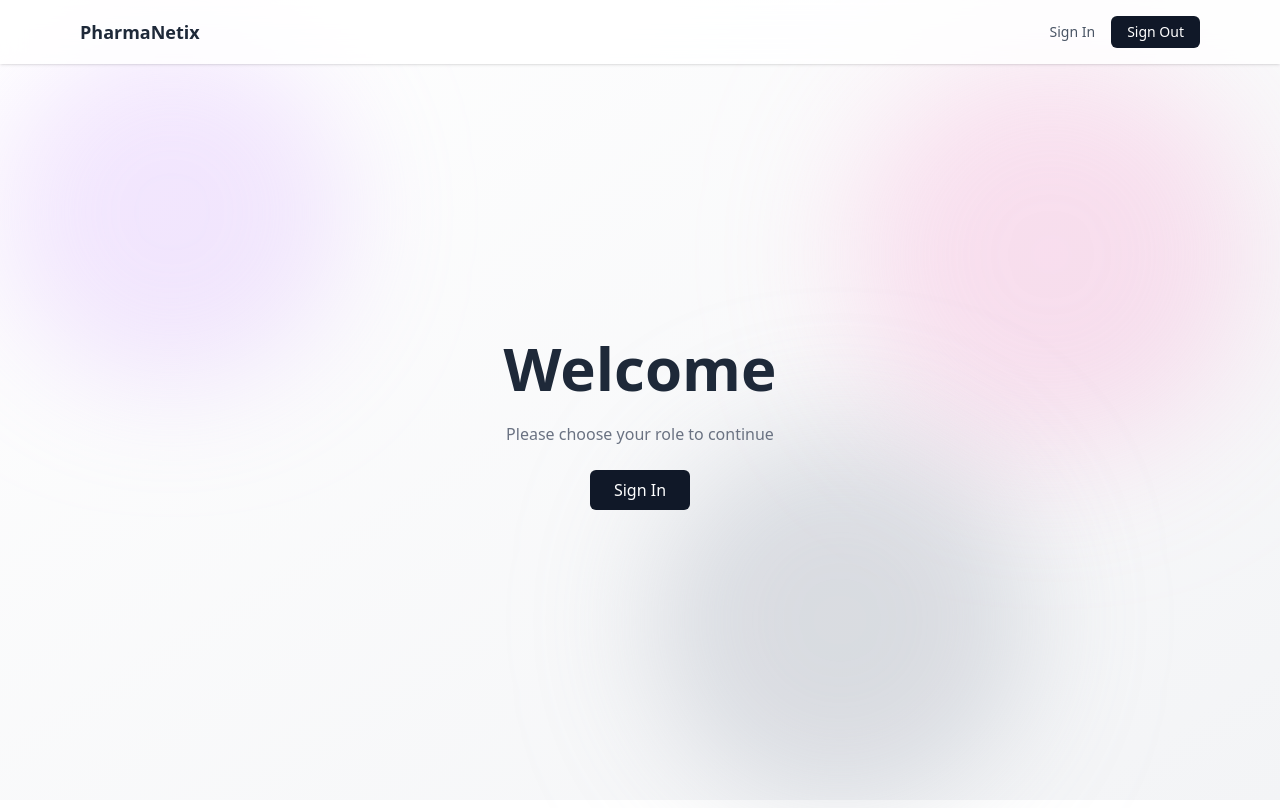
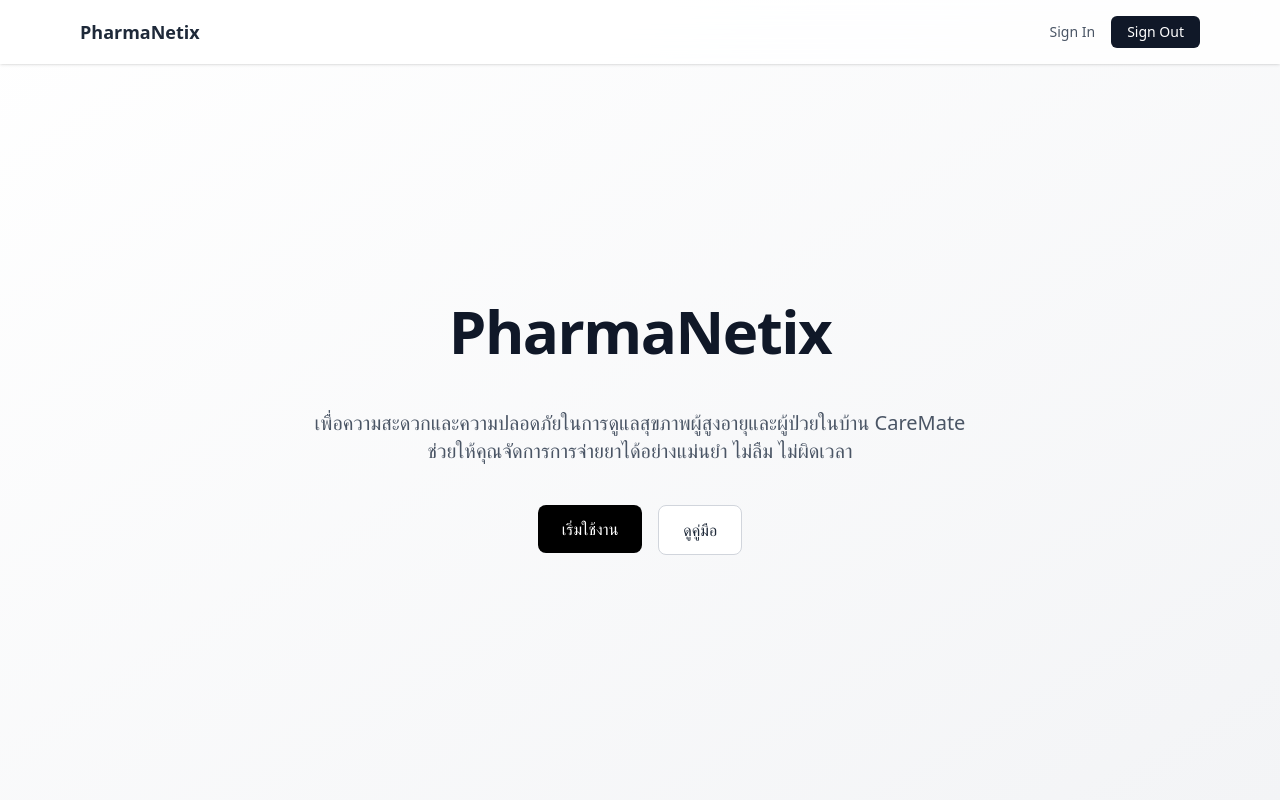
Before and after one commit to Mixzz-12/web_server, a Next.js app: page / in a window 1280 px wide. Built offline with nearby package versions, Linux system fonts and the light colour scheme.

Commit message:
Fix welcome page and add guidebook

```diff
--- a/app/client/page.jsx
+++ b/app/client/page.jsx
@@ -95,7 +95,7 @@ export default function PatientDashboard() {
           <a href="#" className="font-semibold text-indigo-600">
             📋ข้อมูลผู้ป่วย
           </a>
-          <a href="/client/machine">⚙️ ควบคุมตู่จ่ายยา</a>
+          <a href="/client/machine">⚙️ ควบคุมตู้จ่ายยา</a>
           <a href="/client/time_setting">⏰ ตั้งเวลา</a>
         </nav>
       </aside>
--- a/app/client/time_setting/page.jsx
+++ b/app/client/time_setting/page.jsx
@@ -127,7 +127,7 @@ export default function TimePage() {
         <h2 className="text-xl font-bold mb-8">Menu</h2>
         <nav className="flex flex-col space-y-4 text-gray-700">
           <a href="/client" className="font-sans">📋ข้อมูลผู้ป่วย</a>
-          <a href="/client/machine">⚙️ ควบคุมตู่จ่ายยา</a>
+          <a href="/client/machine">⚙️ ควบคุมตู้จ่ายยา</a>
           <a href="#" className="font-semibold text-indigo-600">⏰ ตั้งเวลา</a>
         </nav>
       </aside>
--- a/app/page.jsx
+++ b/app/page.jsx
@@ -1,56 +1,65 @@
 'use client';
-
 
 import Navbar from "./components/Navbar";
 import Link from "next/link";
 import { motion } from "framer-motion";
-import AnimatedBlob from "./components/motion/AnimatedBlob";
+
 
 export default function Home() {
   return (
-
     <main className="relative min-h-screen bg-gradient-to-br from-white to-gray-100">
       <Navbar />
-      <div className="relative z-10 flex flex-col items-center justify-center h-[calc(100vh-80px)] px-4 text-center space-y-6">
+      <div className="relative z-10 flex flex-col items-center justify-center h-[calc(100vh-80px)] px-4 text-center space-y-10">
 
         <motion.h1
-          initial={{ opacity: 0, y: 30 }}
+          initial={{ opacity: 0, y: 20 }}
           animate={{ opacity: 1, y: 0 }}
           transition={{ duration: 0.8 }}
-          className="text-6xl font-bold text-gray-800"
+          className="text-5xl sm:text-6xl font-semibold text-gray-900 leading-tight tracking-tight max-w-4xl"
         >
-          Welcome
+          PharmaNetix
+
         </motion.h1>
 
         <motion.p
           initial={{ opacity: 0 }}
           animate={{ opacity: 1 }}
-          transition={{ duration: 1, delay: 0.3 }}
-          className="text-gray-500"
+          transition={{ duration: 1, delay: 0.4 }}
+          className="text-lg sm:text-xl text-gray-600 max-w-2xl"
         >
-          Please choose your role to continue
+          เพื่อความสะดวกและความปลอดภัยในการดูแลสุขภาพผู้สูงอายุและผู้ป่วยในบ้าน
+          CareMate ช่วยให้คุณจัดการการจ่ายยาได้อย่างแม่นยำ ไม่ลืม ไม่ผิดเวลา
         </motion.p>
 
         <motion.div
           initial={{ opacity: 0, scale: 0.95 }}
           animate={{ opacity: 1, scale: 1 }}
-          transition={{ duration: 0.5, delay: 0.6 }}
-          className="flex space-x-4"
+          transition={{ duration: 0.5, delay: 0.8 }}
+          className="flex flex-col sm:flex-row space-y-3 sm:space-y-0 sm:space-x-4"
         >
           <Link href="/login">
             <motion.button
               whileHover={{ scale: 1.05 }}
               whileTap={{ scale: 0.95 }}
-              className="px-6 py-2 bg-gray-900 text-white rounded-md hover:bg-black transition cursor-pointer"
+              className="px-6 py-3 bg-black text-white rounded-lg hover:bg-gray-900 transition cursor-pointer"
             >
-              Sign In
+              เริ่มใช้งาน
             </motion.button>
           </Link>
 
+          <Link href="https://drive.google.com/file/d/1Efv_sLhhGAmpdInFI2KirRJpELNP6By9/view?usp=sharing" target="_blank">
+            <motion.button
+              whileHover={{ scale: 1.05 }}
+              whileTap={{ scale: 0.95 }}
+              className="px-6 py-3 bg-white text-gray-800 border border-gray-300 rounded-lg hover:bg-gray-100 transition cursor-pointer"
+            >
+              ดูคู่มือ
+            </motion.button>
+          </Link>
         </motion.div>
       </div>
-      <AnimatedBlob />
+
+
     </main>
-
   );
 }
```
